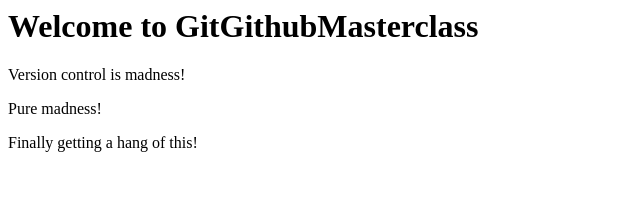
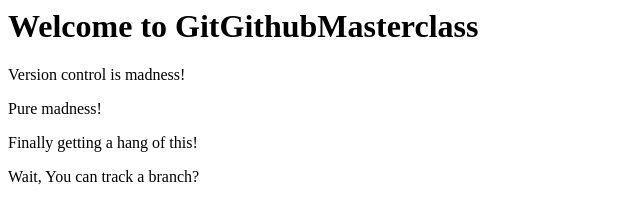
Before and after one commit to DotNet-MAUI-Azure/GitGithubMasterclass, a plain HTML site: page index.html in a window 1280 px wide. Shown: the whole page, without its empty margins (0-640 px from the left). Drawn offline with Linux system fonts and the light colour scheme.

Commit message:
Added new div
Now learning how to track a branch

```diff
--- a/index.html
+++ b/index.html
@@ -3,9 +3,16 @@
 <div>
     <p>
         Version control is madness!
-    </p> <p>
+    </p>
+    <p>
         Pure madness!
-    </p> </p> <p>
+    </p>
+     <p>
        Finally getting a hang of this!
     </p>
 </div>
+<div>
+    <p>
+        Wait, You can track a branch?
+    </p>
+</div>
```
